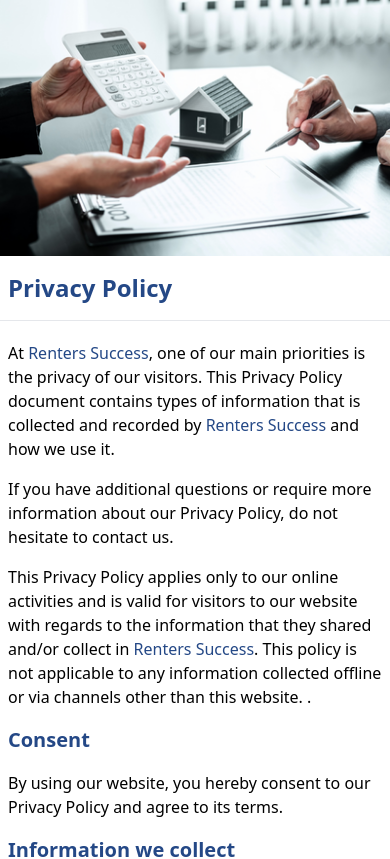
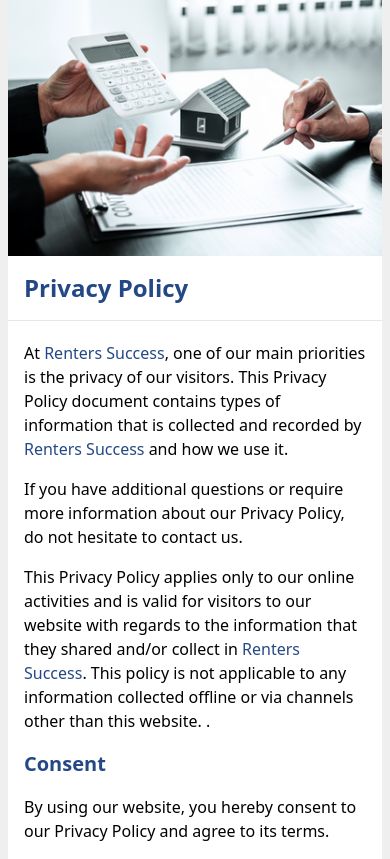
Before and after one commit to amoskyalo/rentals, a React (Create React App) app: page /privacy-policy in a window 390 px wide. Shown: the top 859 px of the page. Built offline with nearby package versions, Linux system fonts and the light colour scheme.

Commit message:
minor change

```diff
--- a/src/Components/Privacy/Privacy.jsx
+++ b/src/Components/Privacy/Privacy.jsx
@@ -3,7 +3,7 @@ import image from "../../Assets/image.png";
 
 const Privacy = () => {
   return (
-    <div className="flex flex-col max-w-screen-xl mx-auto">
+    <div className="flex flex-col max-w-screen-xl mx-auto px-2 md:px-0">
       <div className="mx-auto w-full">
         <img src={image} alt="" className="h-64 w-full object-cover md:h-96" />
       </div>
--- a/src/Components/Terms/Terms.jsx
+++ b/src/Components/Terms/Terms.jsx
@@ -3,7 +3,7 @@ import image from "../../Assets/image.png";
 
 const Terms = () => {
   return (
-    <div className="flex flex-col max-w-screen-xl mx-auto">
+    <div className="flex flex-col max-w-screen-xl mx-auto px-2 md:px-0">
       <div className="mx-auto w-full">
         <img src={image} alt="" className="h-64 w-full object-cover md:h-96" />
       </div>
--- a/src/index.css
+++ b/src/index.css
@@ -77,10 +77,10 @@ nav{
     }
 
     .policy p, .policy h2{
-        padding: 0 0.5rem;
+        padding: 0 1rem;
     }
 
     .policy h1{
-        padding: 1rem 0 1rem 0.5rem;
+        padding: 1rem 0 1rem 1rem;
     }
 }
```
